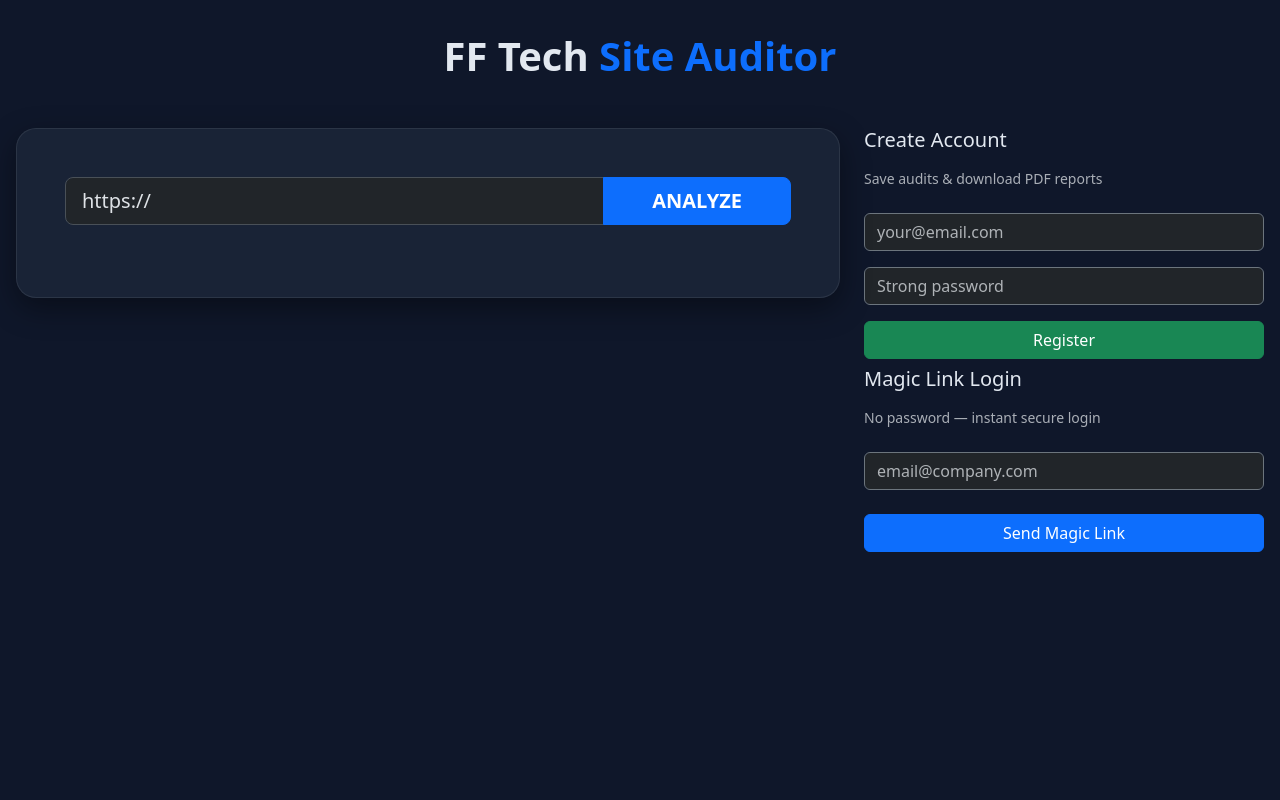
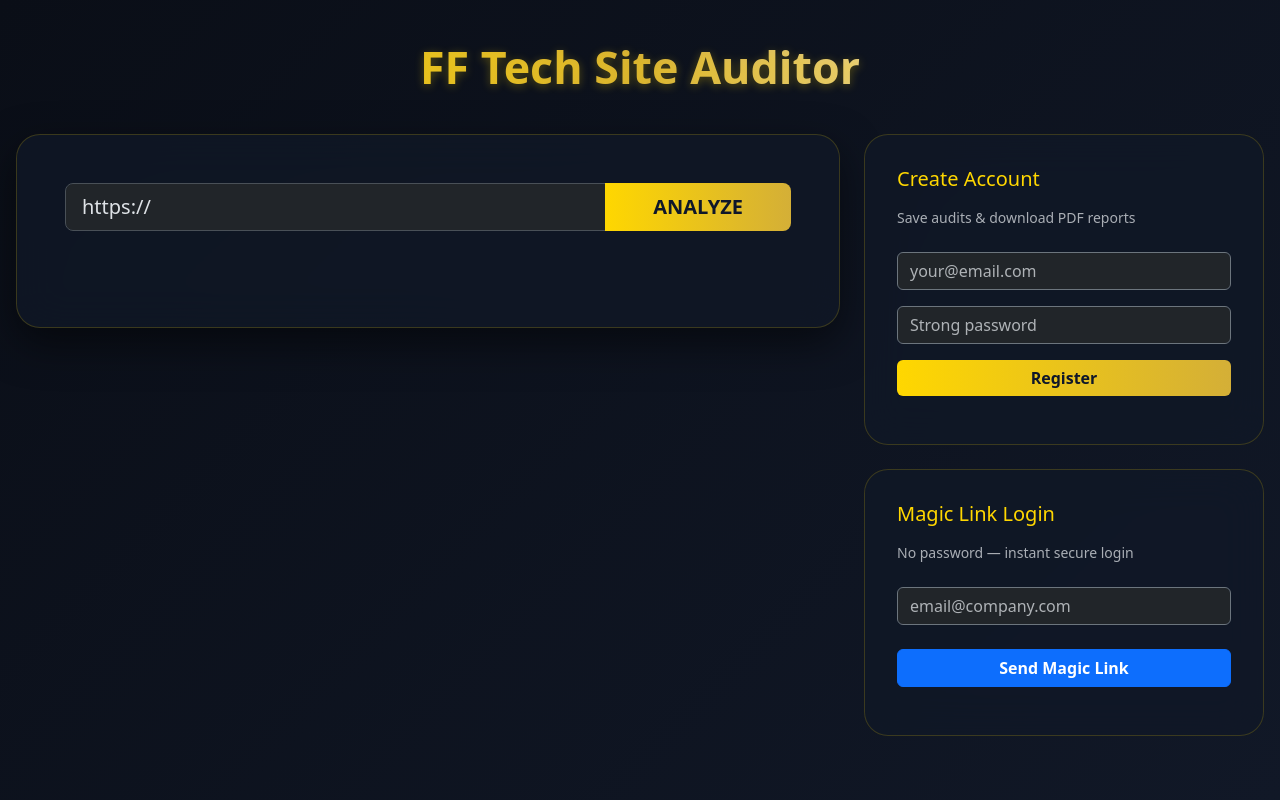
Before and after one commit to Swalehjamshaid/Jinnat.com, a FastAPI app: page / in a window 1280 px wide. Run offline with FastAPI, Linux system fonts and the light colour scheme.

Commit message:
Update index.html

```diff
--- a/fftech-ai-website-audit-saas-railway-ready/app/templates/index.html
+++ b/fftech-ai-website-audit-saas-railway-ready/app/templates/index.html
@@ -9,85 +9,131 @@
   <script src="https://cdn.jsdelivr.net/npm/chart.js"></script>
   <style>
     :root {
-      --bg: #0f172a;
-      --card: #1e293b;
-      --glass: rgba(30, 41, 59, 0.75);
-      --border: rgba(255,255,255,0.08);
+      --bg: #0a0e17;
+      --card: #111827;
+      --glass: rgba(17, 24, 39, 0.75);
+      --border: rgba(255, 215, 0, 0.18); /* golden border */
+      --gold: #ffd700;
+      --gold-dark: #d4af37;
       --primary: #3b82f6;
       --success: #10b981;
       --warning: #f59e0b;
       --danger: #ef4444;
-      --muted: #94a3b8;
+      --muted: #9ca3af;
     }
     body {
-      background: var(--bg);
+      background: linear-gradient(135deg, #0a0e17 0%, #111827 100%);
       color: #e2e8f0;
       min-height: 100vh;
       font-family: system-ui, sans-serif;
     }
-    .main-container { max-width: 1400px; margin: 0 auto; padding: 2rem 1rem; }
+    .main-container { max-width: 1400px; margin: 0 auto; padding: 2.5rem 1rem; }
+    .header-title {
+      font-size: 2.8rem;
+      font-weight: 800;
+      background: linear-gradient(90deg, var(--gold), var(--gold-dark), #fff);
+      -webkit-background-clip: text;
+      -webkit-text-fill-color: transparent;
+      text-shadow: 0 2px 10px rgba(255,215,0,0.3);
+      margin-bottom: 2.5rem;
+      text-align: center;
+    }
     .card-glass {
       background: var(--glass);
       border: 1px solid var(--border);
-      backdrop-filter: blur(16px);
-      border-radius: 1.25rem;
-      box-shadow: 0 10px 30px rgba(0,0,0,0.4);
+      backdrop-filter: blur(20px);
+      border-radius: 1.5rem;
+      box-shadow: 0 15px 40px rgba(0,0,0,0.5);
+      overflow: hidden;
+      transition: transform 0.3s, box-shadow 0.3s;
+    }
+    .card-glass:hover {
+      transform: translateY(-8px);
+      box-shadow: 0 25px 60px rgba(255,215,0,0.15);
     }
     #loadingOverlay {
-      position: fixed; inset: 0; background: rgba(15,23,42,0.92);
-      color: var(--success); display: none; flex-direction: column;
+      position: fixed; inset: 0; background: rgba(10,14,23,0.95);
+      color: var(--gold); display: none; flex-direction: column;
       justify-content: center; align-items: center; z-index: 9999;
     }
-    .progress { height: 10px; background: rgba(255,255,255,0.08); border-radius: 999px; }
-    .progress-bar { background: linear-gradient(90deg, var(--primary), #8b5cf6); }
+    .progress { height: 12px; background: rgba(255,215,0,0.08); border-radius: 999px; overflow: hidden; }
+    .progress-bar { background: linear-gradient(90deg, var(--gold), var(--gold-dark)); }
     .metric-box {
-      background: rgba(30,41,59,0.6);
+      background: rgba(17,24,39,0.7);
+      border: 1px solid rgba(255,215,0,0.15);
+      border-radius: 1.25rem;
+      padding: 1.8rem;
+      text-align: center;
+      transition: all 0.3s;
+    }
+    .metric-box:hover {
+      transform: translateY(-8px);
+      border-color: var(--gold);
+      box-shadow: 0 15px 35px rgba(255,215,0,0.15);
+    }
+    .metric-value {
+      font-size: 3.2rem;
+      font-weight: 800;
+      color: var(--gold);
+      text-shadow: 0 2px 10px rgba(255,215,0,0.4);
+    }
+    .metric-label { font-size: 1rem; color: var(--muted); margin-bottom: 0.6rem; font-weight: 500; }
+    .section-title {
+      font-size: 1.8rem;
+      font-weight: 700;
+      color: var(--gold);
+      text-shadow: 0 1px 6px rgba(255,215,0,0.3);
+      margin-bottom: 1.5rem;
+      text-align: center;
+    }
+    .chart-container {
+      background: rgba(17,24,39,0.6);
+      border: 1px solid rgba(255,215,0,0.12);
+      border-radius: 1.5rem;
+      padding: 1.8rem;
+      height: 420px;
+    }
+    .auth-sidebar {
+      background: var(--glass);
       border: 1px solid var(--border);
-      border-radius: 1rem;
-      padding: 1.5rem;
-      text-align: center;
-      transition: transform 0.2s;
+      backdrop-filter: blur(20px);
+      border-radius: 1.5rem;
+      padding: 2rem;
     }
-    .metric-box:hover { transform: translateY(-6px); }
-    .metric-value { font-size: 2.8rem; font-weight: 700; margin: 0.5rem 0; }
-    .chart-container {
-      background: rgba(30,41,59,0.5);
-      border: 1px solid var(--border);
-      border-radius: 1.25rem;
-      padding: 1.5rem;
-      height: 400px;
+    .btn-gold {
+      background: linear-gradient(90deg, var(--gold), var(--gold-dark));
+      border: none;
+      color: #0f172a;
+      font-weight: 700;
     }
-    .section-title { font-size: 1.5rem; font-weight: 600; margin-bottom: 1.5rem; }
-    .metric-label { font-size: 0.95rem; color: var(--muted); margin-bottom: 0.5rem; }
+    .btn-gold:hover { opacity: 0.9; transform: scale(1.05); }
   </style>
 </head>
 <body>
 
   <!-- Loading Overlay -->
   <div id="loadingOverlay">
-    <div class="spinner-border text-primary mb-4" style="width:4rem;height:4rem;"></div>
-    <h4 class="fw-bold mb-3">Running Professional Audit</h4>
-    <p id="statusLabel" class="lead mb-2">Initializing engine...</p>
+    <div class="spinner-border text-warning mb-4" style="width:5rem;height:5rem;"></div>
+    <h4 class="fw-bold mb-3" style="color: var(--gold);">Running Professional Audit</h4>
+    <p id="statusLabel" class="lead mb-2">Analyzing website...</p>
     <small class="text-muted">Estimated time: 45–90 seconds</small>
   </div>
 
   <div class="main-container">
-    <h1 class="text-center mb-5 fw-bold">
-      FF Tech <span class="text-primary">Site Auditor</span>
-    </h1>
+    <h1 class="header-title">FF Tech Site Auditor</h1>
 
     <div class="row g-4">
 
       <!-- Main Audit Panel -->
       <div class="col-lg-8">
         <div class="card-glass p-4 p-lg-5">
-          <div class="input-group input-group-lg mb-4">
+          <div class="input-group input-group-lg mb-5">
             <input id="openUrl" type="url" class="form-control" placeholder="https://www.example.com" value="https://">
-            <button id="btnOpenAudit" class="btn btn-primary px-5 fw-bold">ANALYZE</button>
+            <button id="btnOpenAudit" class="btn btn-gold px-5 fw-bold">ANALYZE</button>
           </div>
 
           <!-- Progress -->
-          <div id="crawlProgressContainer" class="d-none mb-4">
+          <div id="crawlProgressContainer" class="d-none mb-5">
             <div class="progress mb-2">
               <div id="crawlProgressBar" class="progress-bar progress-bar-striped progress-bar-animated" style="width:0%"></div>
             </div>
@@ -100,86 +146,83 @@
           <!-- Results -->
           <div id="openResults" class="d-none">
             <!-- Top Score -->
-            <div class="row g-4 mb-5 justify-content-center">
-              <div class="col-md-5 col-lg-4 text-center">
-                <div class="p-4 bg-dark rounded-4 border border-primary border-opacity-30 shadow-lg">
+            <div class="row justify-content-center mb-5">
+              <div class="col-md-6 col-lg-5 text-center">
+                <div class="p-5 bg-dark rounded-4 border border-warning border-opacity-50 shadow-lg">
                   <small class="text-muted fw-bold text-uppercase d-block mb-3">OVERALL SCORE</small>
-                  <div id="ovScore" class="display-1 fw-bold text-white">—</div>
+                  <div id="ovScore" class="display-1 fw-black" style="color: var(--gold);">—</div>
                   <div id="grade" class="fs-3 fw-bold text-success mt-2">—</div>
                 </div>
               </div>
             </div>
 
             <!-- Breakdown Metrics -->
+            <h5 class="section-title">Score Breakdown</h5>
             <div class="row g-4 mb-5">
               <div class="col-6 col-md-3">
-                <div class="metric-box border-info border-opacity-25">
+                <div class="metric-box border-info border-opacity-50">
                   <div class="metric-label">On-page SEO</div>
-                  <div id="onpageScore" class="metric-value text-info">—</div>
+                  <div id="onpageScore" class="metric-value">—</div>
                 </div>
               </div>
               <div class="col-6 col-md-3">
-                <div class="metric-box border-success border-opacity-25">
+                <div class="metric-box border-success border-opacity-50">
                   <div class="metric-label">Performance</div>
-                  <div id="perfScore" class="metric-value text-success">—</div>
+                  <div id="perfScore" class="metric-value">—</div>
                 </div>
               </div>
               <div class="col-6 col-md-3">
-                <div class="metric-box border-warning border-opacity-25">
+                <div class="metric-box border-warning border-opacity-50">
                   <div class="metric-label">Link Coverage</div>
-                  <div id="coverageScore" class="metric-value text-warning">—</div>
+                  <div id="coverageScore" class="metric-value">—</div>
                 </div>
               </div>
               <div class="col-6 col-md-3">
-                <div class="metric-box border-danger border-opacity-25">
+                <div class="metric-box border-danger border-opacity-50">
                   <div class="metric-label">AI Confidence</div>
-                  <div id="confidence" class="metric-value text-danger">—</div>
+                  <div id="confidence" class="metric-value">—</div>
                 </div>
               </div>
             </div>
 
             <!-- Link Analysis -->
-            <div class="card-glass p-4 mb-5">
-              <h5 class="section-title text-center mb-4">Link Analysis</h5>
-              <div class="row g-4 text-center">
+            <h5 class="section-title">Link Analysis</h5>
+            <div class="row g-4 mb-5">
               <div class="col-md-4">
-                  <div class="metric-box border-success border-opacity-25">
+                <div class="metric-box border-success border-opacity-50">
                   <div class="metric-label">Internal Links</div>
                   <div id="internalLinks" class="metric-value text-success">—</div>
                 </div>
               </div>
               <div class="col-md-4">
-                  <div class="metric-box border-primary border-opacity-25">
+                <div class="metric-box border-primary border-opacity-50">
                   <div class="metric-label">External Links</div>
                   <div id="externalLinks" class="metric-value text-primary">—</div>
                 </div>
               </div>
               <div class="col-md-4">
-                  <div class="metric-box border-danger border-opacity-25">
+                <div class="metric-box border-danger border-opacity-50">
                   <div class="metric-label">Broken Internal</div>
                   <div id="brokenLinks" class="metric-value text-danger">—</div>
                 </div>
               </div>
             </div>
-            </div>
 
             <!-- Charts -->
+            <h5 class="section-title">Visual Insights</h5>
             <div class="row g-4">
               <div class="col-md-12">
                 <div class="chart-container">
-                  <h5 class="text-center mb-3">Score Breakdown</h5>
                   <canvas id="barChart"></canvas>
                 </div>
               </div>
               <div class="col-md-6">
                 <div class="chart-container">
-                  <h5 class="text-center mb-3">Technical Radar</h5>
                   <canvas id="radarChart"></canvas>
                 </div>
               </div>
               <div class="col-md-6">
                 <div class="chart-container">
-                  <h5 class="text-center mb-3">Issue Distribution</h5>
                   <canvas id="doughnutChart"></canvas>
                 </div>
               </div>
@@ -190,8 +233,8 @@
 
       <!-- Sidebar – Registration & Magic Link -->
       <div class="col-lg-4">
-        <div class="auth-sidebar">
-          <h5 class="mb-3">Create Account</h5>
+        <div class="auth-sidebar mb-4">
+          <h5 class="mb-3" style="color: var(--gold);">Create Account</h5>
           <p class="text-muted small mb-4">Save audits & download PDF reports</p>
           <form id="registerForm" action="/register" method="POST">
             <div class="mb-3">
@@ -200,21 +243,21 @@
             <div class="mb-3">
               <input type="password" name="password" class="form-control bg-dark text-white border-secondary" placeholder="Strong password" required minlength="8">
             </div>
-            <button type="submit" class="btn btn-success w-100">Register</button>
+            <button type="submit" class="btn btn-gold w-100 fw-bold">Register</button>
           </form>
-          <div id="registerFeedback" class="mt-2 text-center small text-success"></div>
+          <div id="registerFeedback" class="mt-3 text-center small text-success"></div>
         </div>
 
         <div class="auth-sidebar">
-          <h5 class="mb-3">Magic Link Login</h5>
+          <h5 class="mb-3" style="color: var(--gold);">Magic Link Login</h5>
           <p class="text-muted small mb-4">No password — instant secure login</p>
           <form id="magicForm" action="/request-magic-link" method="POST">
             <div class="mb-4">
               <input type="email" name="email" class="form-control bg-dark text-white border-secondary" placeholder="email@company.com" required>
             </div>
-            <button type="submit" class="btn btn-primary w-100">Send Magic Link</button>
+            <button type="submit" class="btn btn-primary w-100 fw-bold">Send Magic Link</button>
           </form>
-          <div id="magicFeedback" class="mt-2 text-center small text-success"></div>
+          <div id="magicFeedback" class="mt-3 text-center small text-success"></div>
         </div>
       </div>
 
@@ -225,7 +268,6 @@
 // ──────────────────────────────────────────────
 // Audit logic (unchanged)
 // ──────────────────────────────────────────────
-
 console.log("Audit script loaded");
 let currentWs = null;
 let barChart, radarChart, doughnutChart;
@@ -277,7 +319,7 @@ function initCharts(data) {
     type: 'radar',
     data: {
       labels: data.chart_data.radar.labels,
-      datasets: [{ label:'Metrics', data: data.chart_data.radar.data, backgroundColor:'rgba(13,110,253,0.3)', borderColor:'#0d6efd', borderWidth:2 }]
+      datasets: [{ label:'Metrics', data: data.chart_data.radar.data, backgroundColor:'rgba(255,215,0,0.3)', borderColor:var(--gold), borderWidth:2 }]
     },
     options: { responsive:true, scales:{r:{min:0,max:100,beginAtZero:true}} }
   });
@@ -322,6 +364,7 @@ function runAudit(url) {
   let receivedAny = false;
 
   ws.onopen = ()=>console.log("WebSocket connected");
+
   ws.onmessage = (event)=>{
     receivedAny = true;
     let data;
@@ -354,10 +397,12 @@ function runAudit(url) {
     document.getElementById('btnOpenAudit').disabled=false;
     document.getElementById('openResults').classList.remove('d-none');
   };
+
   ws.onerror = ()=>{
     ws.close();
     showError(receivedAny ? "Connection lost" : "Cannot connect to server");
   };
+
   ws.onclose = ()=>{ currentWs = null; };
 }
 </script>
```
Lines whose indentation alone changed are shown as unchanged.
